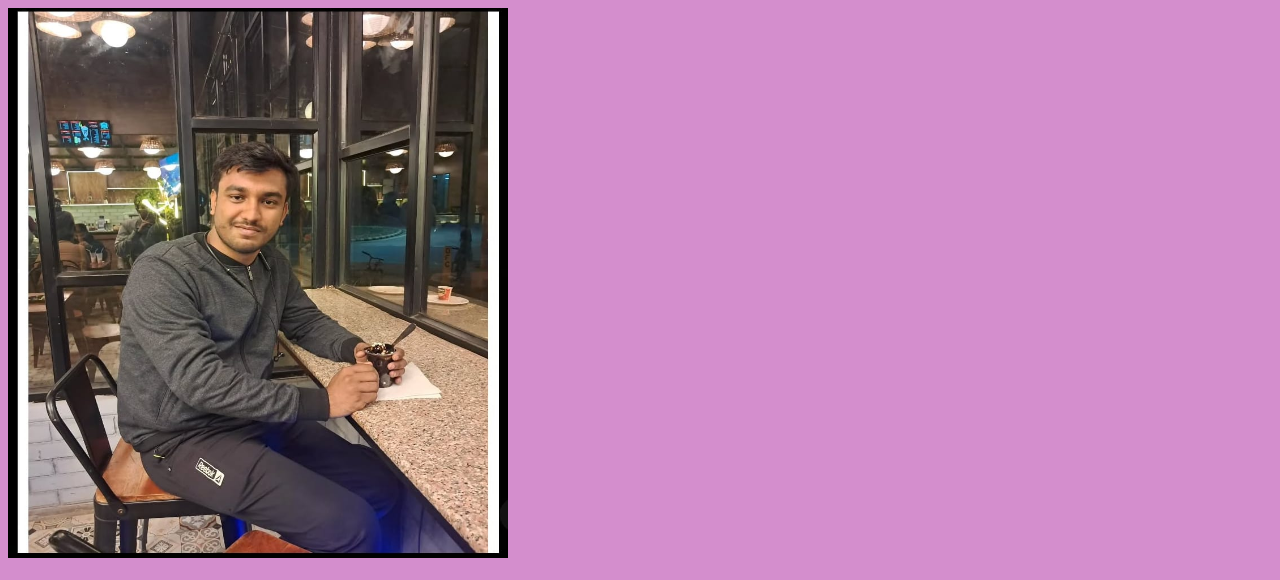
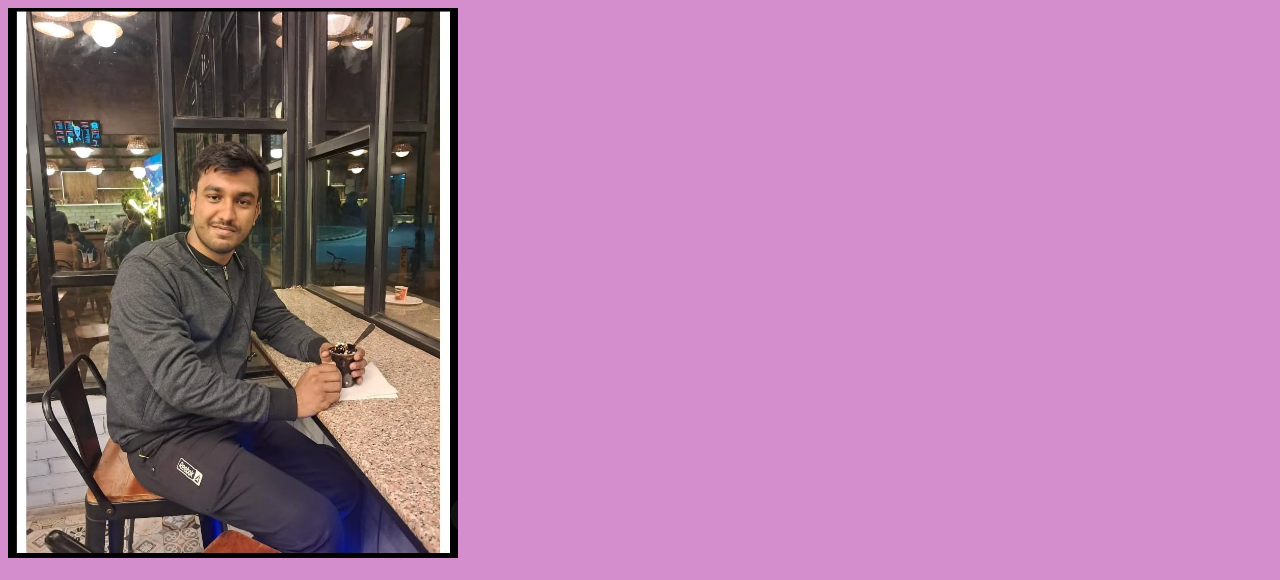
Before and after one commit to nnitin01/portfolio-nitin, a plain HTML site: page index.html in a window 1280 px wide. Shown: the top 580 px of the page. Drawn offline with Linux system fonts and the light colour scheme.

Commit message:
Update index.html

```diff
--- a/index.html
+++ b/index.html
@@ -12,7 +12,7 @@
 
 </head>
 <body>
-    <img width="500" height="550" src="nitin image 1.jpg" alt="my image">
+    <img width="450" height="550" src="nitin image 1.jpg" alt="my image">
     <h1>I AM NITIN</h1>
      <h2>This is my first website </h2>
          <h3>Thankyou!!</h3>
```
